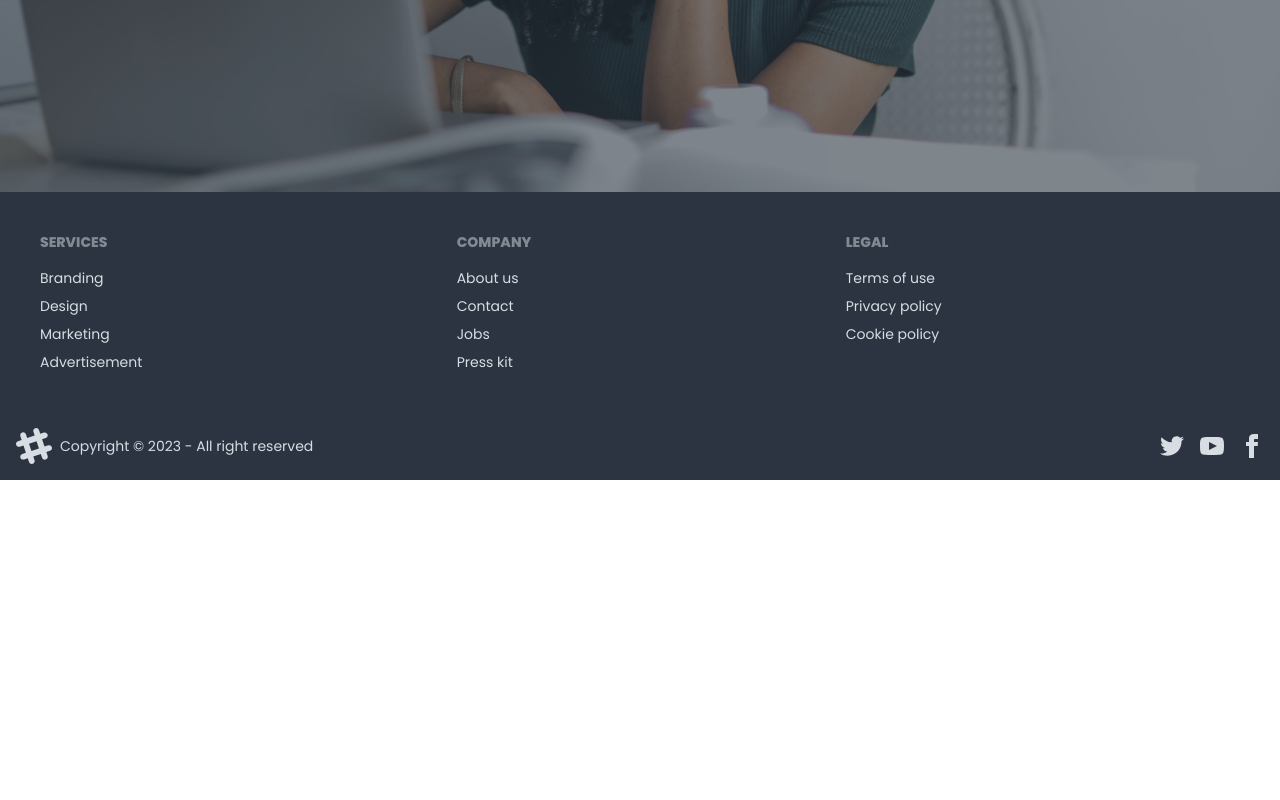
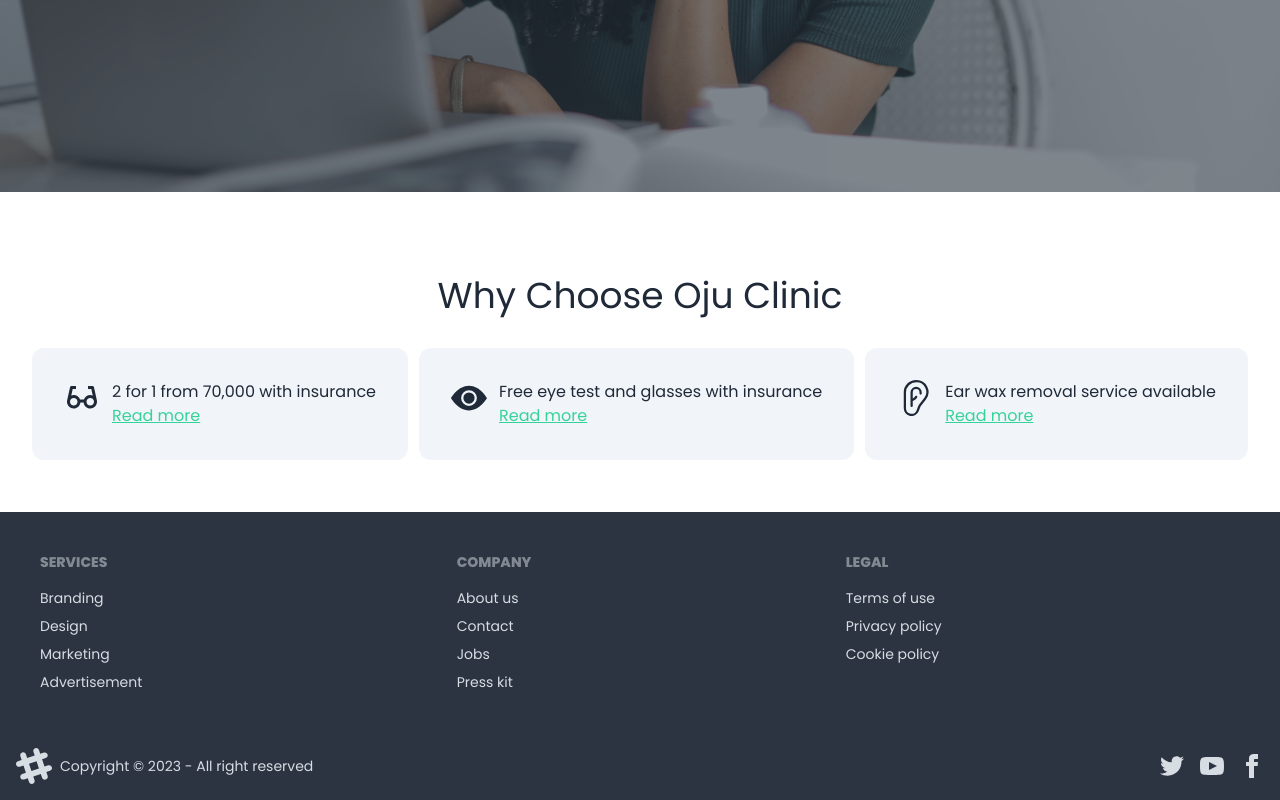
Before and after one commit to nsilva1/oju-clinic, a React (Vite) app: page / in a window 1280 px wide. Shown: the part 804-1604 px from the top of the page. Before the commit the page ends 1284 px from the top, so only its background shows below. Built offline with nearby package versions, Linux system fonts and the light colour scheme.

Commit message:
why choose us section completed

```diff
--- /dev/null
+++ b/src/components/pages/home/ChooseUs.tsx
@@ -0,0 +1,45 @@
+import { BsEar, BsEyeFill } from 'react-icons/bs';
+import { BiGlasses } from 'react-icons/bi';
+
+const ChooseUs = () => {
+  return (
+    <div className='flex flex-col flex-1 p-8 my-5'>
+      <div className='my-5'>
+        <h4 className='font-normal text-center text-4xl my-3'>
+          Why Choose Oju Clinic
+        </h4>
+      </div>
+      <div className='flex flex-row justify-between items-center'>
+        <div className='flex flex-row bg-slate-100 rounded-xl p-8'>
+          <div className='text-4xl mr-3'>
+            <BiGlasses />
+          </div>
+          <div>
+            <p>2 for 1 from 70,000 with insurance</p>
+            <a className='text-success underline cursor-pointer'>Read more</a>
+          </div>
+        </div>
+        <div className='flex flex-row bg-slate-100 rounded-xl p-8'>
+          <div className='text-4xl mr-3'>
+            <BsEyeFill />
+          </div>
+          <div>
+            <p>Free eye test and glasses with insurance</p>
+            <a className='text-success underline cursor-pointer'>Read more</a>
+          </div>
+        </div>
+        <div className='flex flex-row bg-slate-100 rounded-xl p-8'>
+          <div className='text-4xl mr-3'>
+            <BsEar />
+          </div>
+          <div>
+            <p>Ear wax removal service available</p>
+            <a className='text-success underline cursor-pointer'>Read more</a>
+          </div>
+        </div>
+      </div>
+    </div>
+  );
+};
+
+export default ChooseUs;
--- a/src/components/pages/home/Home.tsx
+++ b/src/components/pages/home/Home.tsx
@@ -1,3 +1,5 @@
+import ChooseUs from './ChooseUs';
+
 const Home = () => {
   return (
     <div>
@@ -20,6 +22,7 @@
           </div>
         </div>
       </div>
+      <ChooseUs />
     </div>
   );
 };
```
